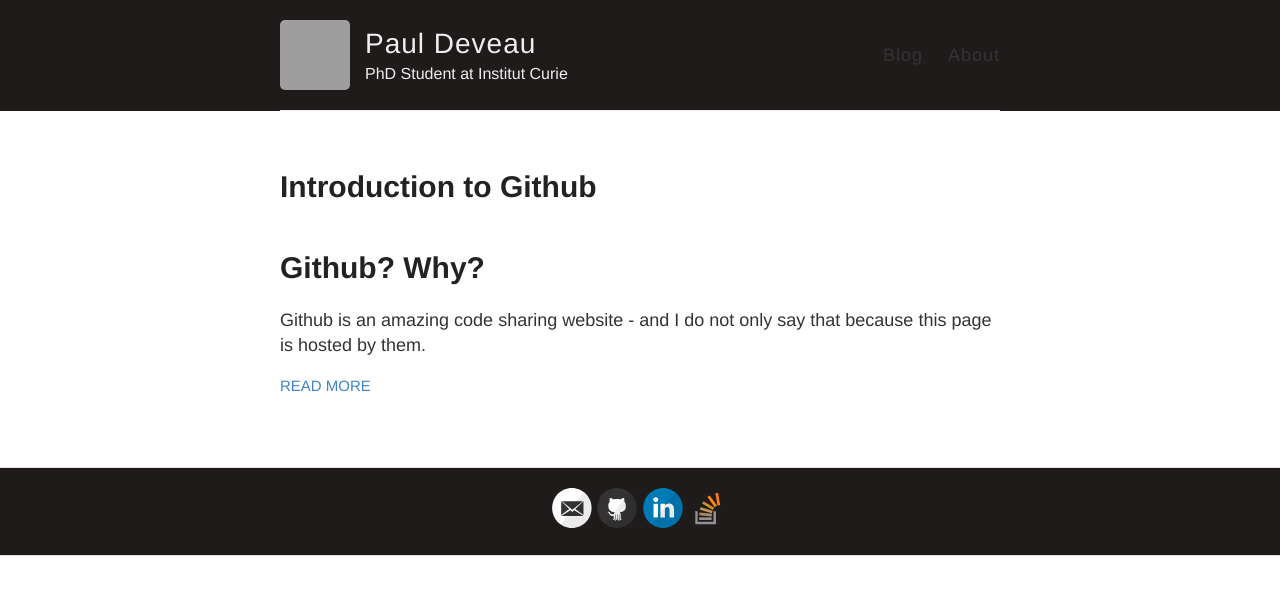
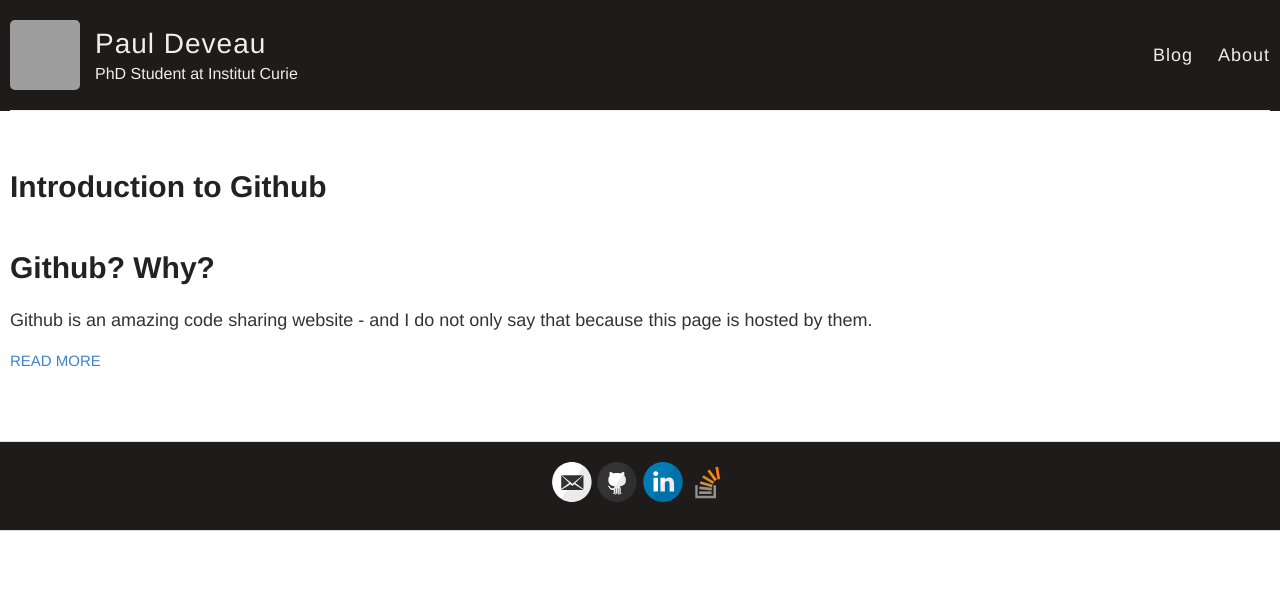
Before and after one commit to DeveauP/DeveauP.github.io, a Jekyll site: the page built from blog/index.html, in a window 1280 px wide. Shown: the top 595 px of the page. Built offline with Jekyll 4.4.1, drawn with Linux system fonts in a browser that asks for light colours; grey boxes are pictures that could not be loaded.

```diff
--- a/_config.yml
+++ b/_config.yml
@@ -38,7 +38,7 @@ url: http://deveaup.github.io/blog/
 # (http://yourusername.github.io/repository-name)
 # and NOT your User repository (http://yourusername.github.io)
 # then add in the baseurl here, like this: "/repository-name"
-baseurl: ""
+baseurl: "/blog"
 
 #
 # !! You don't need to change any of the configuration flags below !!
--- a/style.scss
+++ b/style.scss
@@ -25,7 +25,7 @@ body {
 
 .container {
   margin: 0 auto;
-  max-width: 740px;
+  // max-width: 740px;
   padding: 0 10px;
   width: 100%;
 }
@@ -226,7 +226,7 @@ nav {
 
   a {
     margin-left: 20px;
-    color: $darkGray;
+    color: $lightGray;
     text-align: right;
     font-weight: 300;
     letter-spacing: 1px;
```
